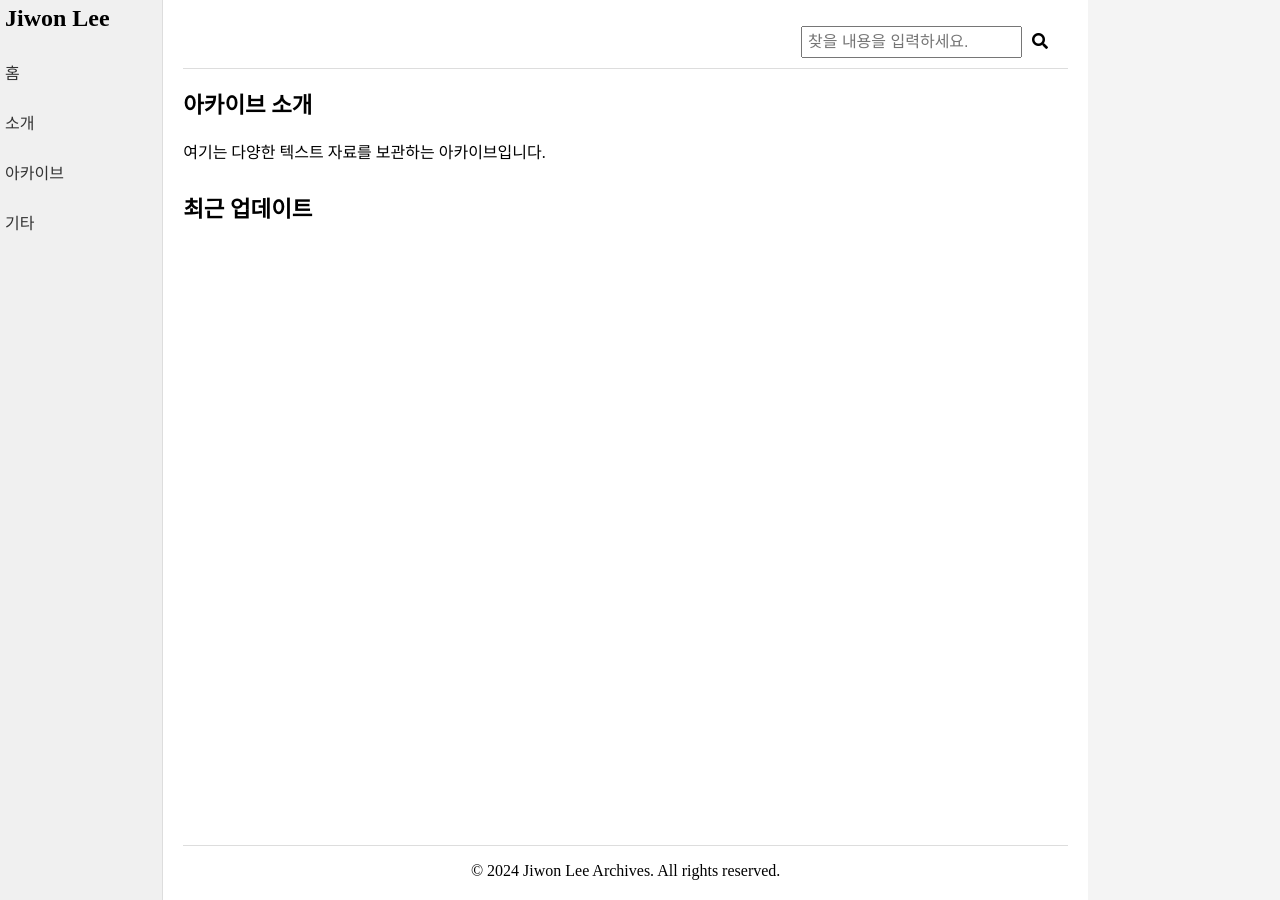
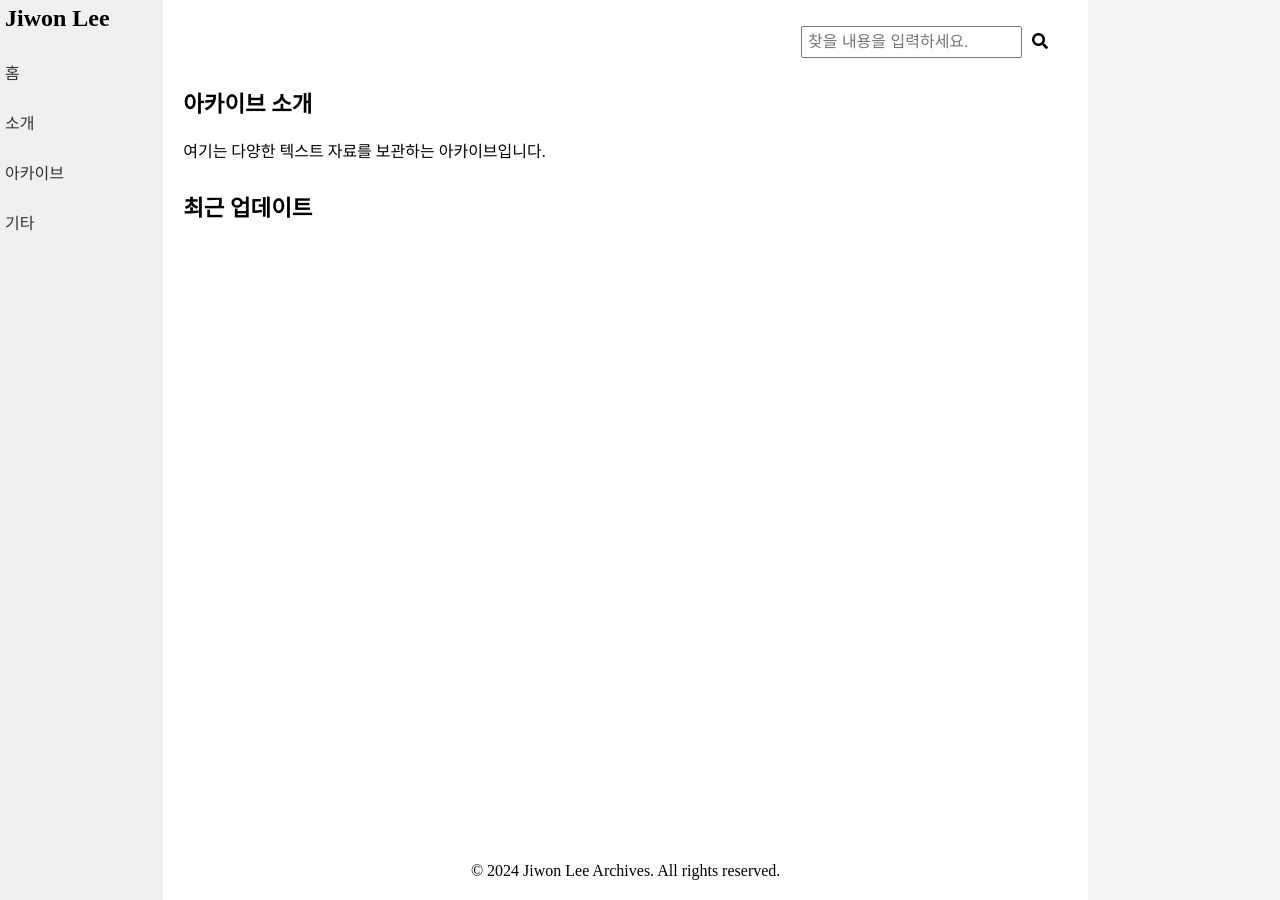
Before and after one commit to LfayeJ/archives, a Jekyll site: the page built from index.html, in a window 1280 px wide. Built offline with Jekyll 4.4.1, drawn with Linux system fonts in a browser that asks for light colours; some web fonts are replaced.

Commit message:
Update styles.css

```diff
--- a/assets/css/styles.css
+++ b/assets/css/styles.css
@@ -8,7 +8,6 @@
 
 :root {
   --container-width: 85%;
-  --border-color: #ddd;
 }
 
 body, html {
```
